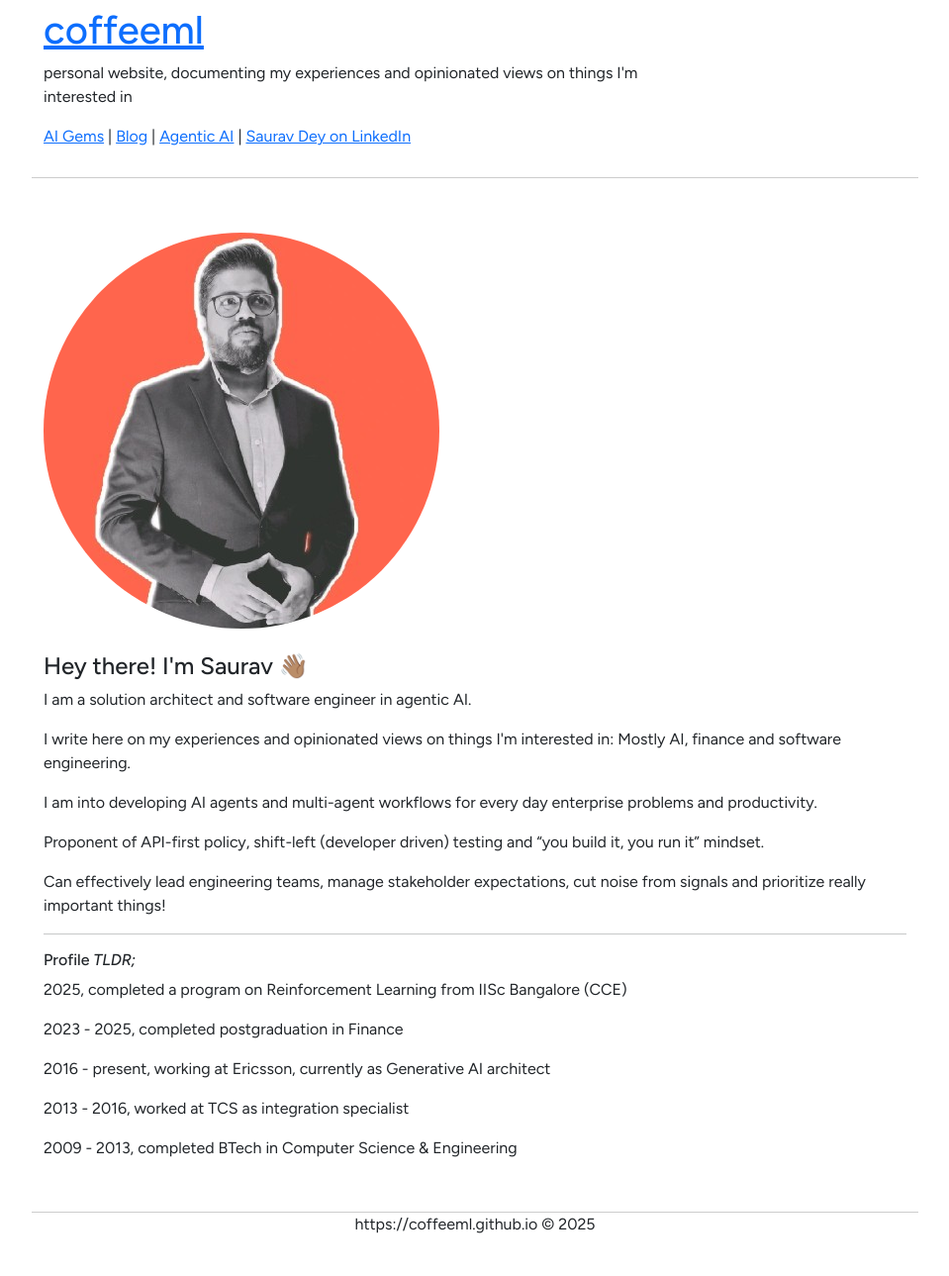
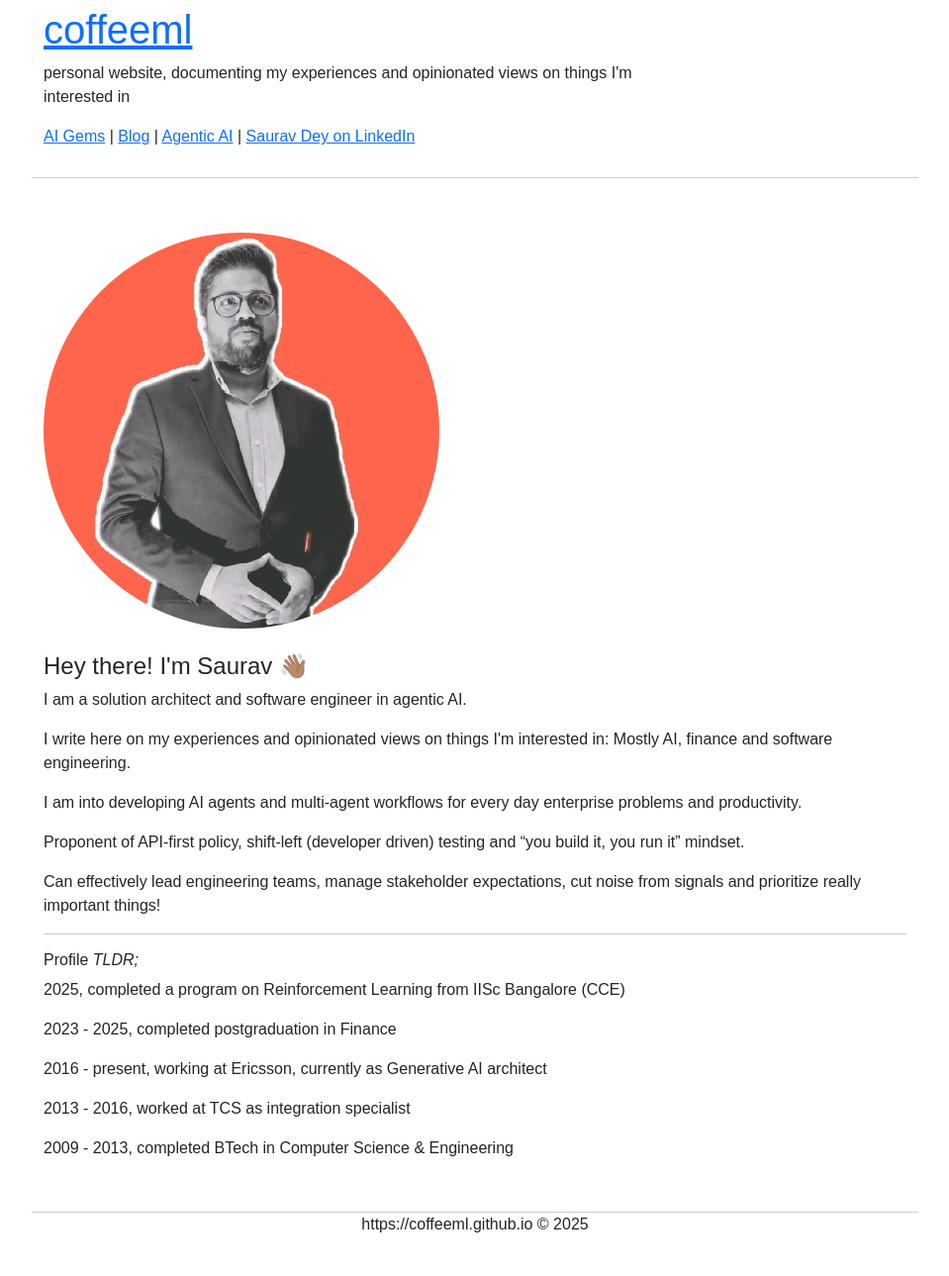
Before and after one commit to coffeeml/coffeeml.github.io, a Jekyll site: the page built from index.markdown, in a window 1280 px wide. Shown: the whole page at 99% size, without its empty margins (160-1119 px from the left). Built offline with Jekyll 4.4.1, drawn with Linux system fonts in a browser that asks for light colours; nearby versions of some CDN libraries.

Commit message:
Update head.html

```diff
--- a/_includes/head.html
+++ b/_includes/head.html
@@ -7,7 +7,7 @@
 
   <link rel="preconnect" href="https://fonts.googleapis.com">
   <link rel="preconnect" href="https://fonts.gstatic.com" crossorigin>
-  <link href="https://fonts.googleapis.com/css2?family=Figtree:ital,wght@0,300..900;1,300..900&display=swap" rel="stylesheet">
+  <link href="https://fonts.googleapis.com/css2?family=Roboto+Mono:ital,wght@0,100..700;1,100..700&display=swap" rel="stylesheet">
 
   <link rel="stylesheet" href="https://cdnjs.cloudflare.com/ajax/libs/highlight.js/11.11.1/styles/default.min.css">
   <script src="https://cdnjs.cloudflare.com/ajax/libs/highlight.js/11.11.1/highlight.min.js"></script>
```
